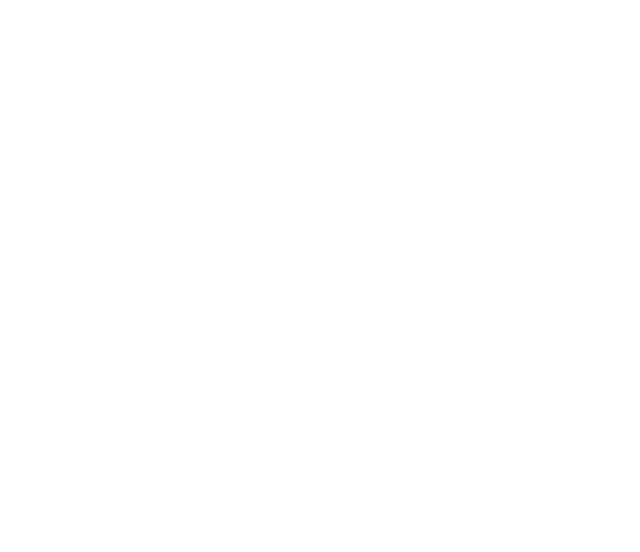
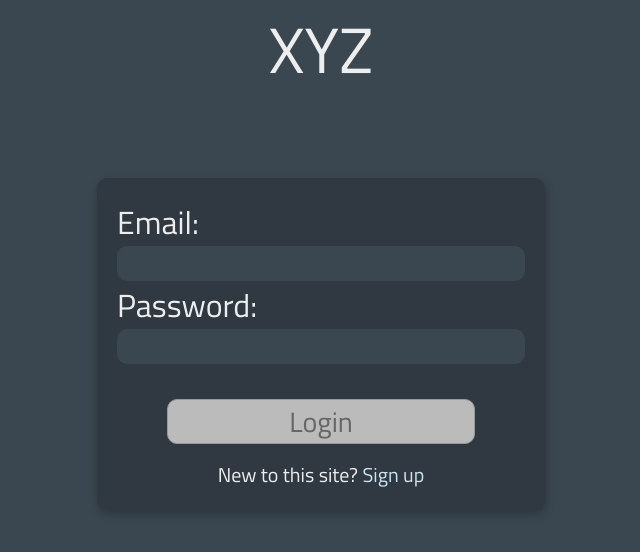
Before and after one commit to shah1012/Demographics-App, a React (Create React App) app in the folder frontend/: page /login in a window 1280 px wide. Shown: the top 552 px of the page, without its empty margins (319-959 px from the left). Built offline with nearby package versions, Linux system fonts and the light colour scheme.

Commit message:
added login form

```diff
--- a/frontend/src/App.tsx
+++ b/frontend/src/App.tsx
@@ -5,6 +5,7 @@
 import Home from "./routes/Home";
 import About from "./routes/About";
 import Account from "./routes/Account";
+import Login from "./routes/Login";
 import { NavbarContext } from "./contexts/NavbarContext";
 import Spinner from "./components/styled-components/Spinner/Spinner";
 
@@ -24,6 +25,10 @@
           <Route path="/account">
             <Account />
           </Route>
+
+          <Route path="/login">
+            <Login />
+          </Route>
         </NavbarContext.Provider>
       </Router>
     </div>
--- /dev/null
+++ b/frontend/src/components/containers/LoginPage/Login.tsx
@@ -0,0 +1,115 @@
+import styled from "styled-components";
+
+export const LoginH1 = styled.h1`
+  font-size: 4rem;
+  font-weight: 200;
+  color: var(--whiteColor);
+`;
+
+export const LoginWrapper = styled.div`
+  width: 100%;
+  height: 100%;
+
+  display: flex;
+  flex-direction: column;
+  align-items: center;
+
+  user-select: none;
+`;
+
+export const LoginForm = styled.form`
+  width: 35%;
+  margin-top: 10vh;
+  box-shadow: 1px 4px 10px rgba(0, 0, 0, 0.25);
+
+  border-radius: 10px;
+  padding: 20px;
+
+  background-color: var(--primaryColor);
+
+  display: flex;
+  flex-direction: column;
+  align-items: stretch;
+
+  @media (max-width: 1150px) {
+    width: 60%;
+  }
+
+  @media (max-width: 768px) {
+    width: 100%;
+  }
+`;
+
+export const FormLabel = styled.label`
+  color: var(--whiteColor);
+
+  font-size: 2rem;
+  font-weight: 300;
+`;
+
+export const FormInput = styled.input`
+  border: none;
+  outline: none;
+  border-radius: 10px;
+
+  font-size: 1.5rem;
+  font-weight: 100;
+  background-color: var(--secondaryColor);
+  color: var(--whiteColor);
+  padding: 1rem;
+
+  width: 100%;
+  height: 35px;
+
+  &:focus {
+    box-shadow: 0 0 0 3px hsla(220, 100%, 50%, 80%);
+  }
+`;
+
+export const FormButton = styled.button`
+  border: none;
+  outline: none;
+  cursor: pointer;
+  border-radius: 10px;
+
+  font-size: 1.75rem;
+  color: var(--whiteColor);
+  background-color: var(--red);
+
+  margin: 0px 50px;
+  margin-top: 35px;
+
+  transition: all 0.05s ease-in;
+
+  &:active {
+    background-color: darkred;
+    transform: scale(0.9);
+  }
+
+  &:disabled {
+    border: 1px solid #999999;
+    background-color: #bbb;
+    color: #666666;
+  }
+`;
+
+export const NewToThisLink = styled.p`
+  font-size: 1.25rem;
+  color: var(--whiteColor);
+  font-weight: 200;
+  display: inline-block;
+  text-align: center;
+  margin-top: 15px;
+  margin-left: 0;
+`;
+
+export const LinkToTHisPage = styled.a`
+  font-size: 1.25rem;
+  font-weight: 200;
+  text-decoration: none;
+  color: #cae4f1;
+
+  &:hover {
+    text-decoration: underline;
+  }
+`;
--- a/frontend/src/components/styled-components/Sidebar/Sidebar.tsx
+++ b/frontend/src/components/styled-components/Sidebar/Sidebar.tsx
@@ -15,6 +15,8 @@
 const SidebarContainer = styled.div`
   position: absolute;
   top: 8vh;
+
+  z-index: 2;
 
   width: 30%;
   height: 92vh;
@@ -62,6 +64,8 @@
   line-height: 1;
   color: var(--whiteColor);
 
+  cursor: pointer;
+
   @media (max-width: 1024px) {
     font-size: 2rem;
   }
--- /dev/null
+++ b/frontend/src/routes/Login.tsx
@@ -0,0 +1,71 @@
+import React, { FormEvent, useState } from "react";
+import {
+  LoginH1,
+  LoginWrapper,
+  LoginForm,
+  FormLabel,
+  FormInput,
+  FormButton,
+  NewToThisLink,
+  LinkToTHisPage,
+} from "../components/containers/LoginPage/Login";
+import { BackgroundWrapper } from "../components/styled-components/Background/Background";
+import { LoginUrl } from "../misc/backendUrls";
+import axios from "axios";
+
+const Login = () => {
+  const [emailValue, setEmailValue] = useState<string>();
+  const [passwordValue, setPasswordValue] = useState<string>("");
+
+  const onFormSubmit = (e: FormEvent) => {
+    e.preventDefault();
+
+    axios
+      .post(LoginUrl, {
+        email: emailValue,
+        password: passwordValue,
+      })
+      .then((data) => console.log(data));
+
+    setEmailValue("");
+    setPasswordValue("");
+  };
+
+  return (
+    <BackgroundWrapper>
+      <LoginWrapper>
+        <LoginH1>XYZ</LoginH1>
+        <LoginForm>
+          <FormLabel className="formLabel">Email: </FormLabel>
+          <FormInput
+            onChange={(e) => setEmailValue(e.target.value)}
+            value={emailValue}
+            type="text"
+            className="formInput"
+          />
+          <FormLabel className="formLabel">Password: </FormLabel>
+          <FormInput
+            onChange={(e) => setPasswordValue(e.target.value)}
+            value={passwordValue}
+            type="password"
+            className="formInput"
+          />
+          <FormButton
+            className="formButton"
+            onClick={onFormSubmit}
+            disabled={!(emailValue && passwordValue)}
+          >
+            Login
+          </FormButton>
+
+          <NewToThisLink>
+            New to this site?{" "}
+            <LinkToTHisPage href="/signup">Sign up</LinkToTHisPage>{" "}
+          </NewToThisLink>
+        </LoginForm>
+      </LoginWrapper>
+    </BackgroundWrapper>
+  );
+};
+
+export default Login;
```
